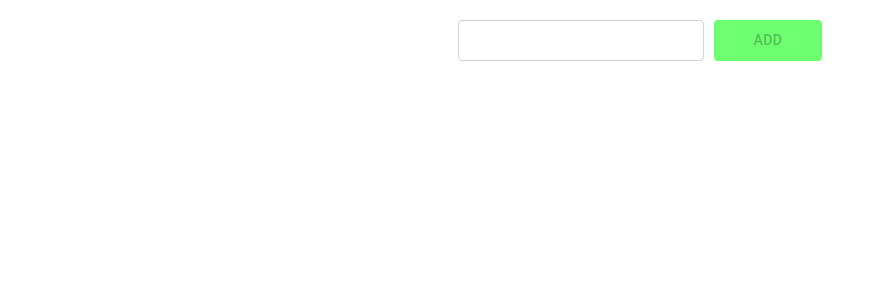
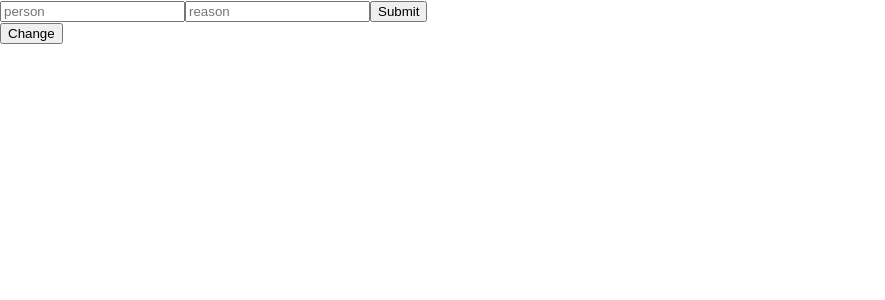
Before and after one commit to MasoudDehqani/react-bootcamp-exercises, a React (Create React App) app: page / in a window 1280 px wide. Shown: the top 300 px of the page, without its empty margins (0-885 px from the left). Built offline with nearby package versions, Linux system fonts and the light colour scheme.

Commit message:
the grudge list exercise added

```diff
--- a/src/App.tsx
+++ b/src/App.tsx
@@ -1,5 +1,6 @@
 import React from 'react';
 import './App.css';
+import GrudgeList from './components/grudge-list/GrudgeList';
 // import LoginForm from "./components/login-form/LoginForm"
 // import Counter from "./components/counter/Counter"
 // import Form from "./components/form/Form"
@@ -8,7 +9,7 @@ import TodoList2 from "./components/todoList/TodoList2"
 function App() {
   return (
     // <Counter maxCount={10} step={2} />
-    <TodoList2 />
+    <GrudgeList />
   );
 }
 
--- /dev/null
+++ b/src/components/grudge-list/Grudge.jsx
@@ -0,0 +1,22 @@
+const Grudge = ({ grudge, onRemove, onToggle }) => {
+  return (
+    <li>
+      <input
+        type='checkbox'
+        checked={grudge.forgiven}
+        onChange={() => onToggle(grudge.id)}
+      />
+      <h4 style={{ textDecoration: grudge.forgiven ? 'line-through' : 'none' }}>
+        {grudge.person}
+      </h4>
+      <span
+        style={{ textDecoration: grudge.forgiven ? 'line-through' : 'none' }}
+      >
+        {grudge.reason}
+      </span>
+      <button onClick={() => onRemove(grudge.id)}>x</button>
+    </li>
+  );
+};
+
+export default Grudge;
--- /dev/null
+++ b/src/components/grudge-list/GrudgeList.jsx
@@ -0,0 +1,72 @@
+import { useReducer, useState } from 'react';
+import { addGrudgeAction, removeAction, toggleForgiveAction } from './actions';
+import Grudge from './Grudge';
+import GrudgeItem from './grudge.model';
+import grudgeReducer from './reducer';
+
+const GrudgeList = () => {
+  // const [items, setItems] = useState([]);
+  const [items, dispatch] = useReducer(grudgeReducer, []);
+  const [personName, setPersonName] = useState('');
+  const [reason, setReason] = useState('');
+
+  const addGrudge = event => {
+    event.preventDefault();
+    dispatch(addGrudgeAction(personName, reason));
+    setPersonName('');
+    setReason('');
+  };
+
+  const removeGrudge = id => {
+    // const updatedItems = items.filter(grudge => grudge.id !== id);
+    dispatch(removeAction(id))
+    // setItems(updatedItems);
+  };
+
+  const toggleForgiveness = id => {
+    // const updatedItems = items.map(grudge => {
+    //   if (grudge.id !== id) return grudge;
+    //   return { ...grudge, forgiven: !grudge.forgiven };
+    // });
+    dispatch(toggleForgiveAction(id))
+    // setItems(updatedItems);
+  };
+
+  const changeInput = () => setPersonName('Forough');
+
+  return (
+    <div>
+      <form onSubmit={addGrudge}>
+        <input
+          type='text'
+          name='person'
+          placeholder='person'
+          value={personName}
+          onChange={event => setPersonName(event.target.value)}
+        />
+        <input
+          type='text'
+          name='reason'
+          placeholder='reason'
+          value={reason}
+          onChange={event => setReason(event.target.value)}
+        />
+        <input type='submit' />
+      </form>
+      <button onClick={changeInput}>Change</button>
+
+      <ul>
+        {items.map(item => (
+          <Grudge
+            key={item.id}
+            grudge={item}
+            onRemove={removeGrudge}
+            onToggle={toggleForgiveness}
+          />
+        ))}
+      </ul>
+    </div>
+  );
+};
+
+export default GrudgeList;
--- /dev/null
+++ b/src/components/grudge-list/actions.js
@@ -0,0 +1,27 @@
+export const actionTypes = {
+  ADD_GRUDGE: 'ADD_GRUDGE',
+  REMOVE_GRUDGE: 'REMOVE_GRUDGE',
+  TOGGLE_FORGIVENESS: 'TOGGLE_FORGIVENESS'
+};
+
+export const addGrudgeAction = (personName, reason) => ({
+  type: actionTypes.ADD_GRUDGE,
+  payload: {
+    personName,
+    reason
+  }
+});
+
+export const removeAction = id => ({
+  type: actionTypes.REMOVE_GRUDGE,
+  payload: {
+    id
+  }
+})
+
+export const toggleForgiveAction = id => ({
+  type: actionTypes.TOGGLE_FORGIVENESS,
+  payload: {
+    id
+  }
+})
--- /dev/null
+++ b/src/components/grudge-list/grudge.model.js
@@ -0,0 +1,9 @@
+export default class GrudgeItem {
+  constructor(person, reason) {
+    this.person = person;
+    this.reason = reason;
+  }
+
+  id = new Date().toString();
+  forgiven = false;
+}
--- /dev/null
+++ b/src/components/grudge-list/reducer.js
@@ -0,0 +1,22 @@
+import { actionTypes } from './actions';
+import GrudgeItem from './grudge.model';
+
+export default function grudgeReducer(state, action) {
+  switch (action.type) {
+    case actionTypes.ADD_GRUDGE:
+      const grudge = new GrudgeItem(
+        action.payload.personName,
+        action.payload.reason
+      );
+      return state.concat(grudge);
+    case actionTypes.REMOVE_GRUDGE:
+      return state.filter(grudge => grudge.id !== action.payload.id);
+    case actionTypes.TOGGLE_FORGIVENESS:
+      return state.map(grudge => {
+        if (grudge.id !== action.payload.id) return grudge;
+        return { ...grudge, forgiven: !grudge.forgiven };
+      });
+    default:
+      throw new Error('NOT SUPPORTED');
+  }
+}
```
